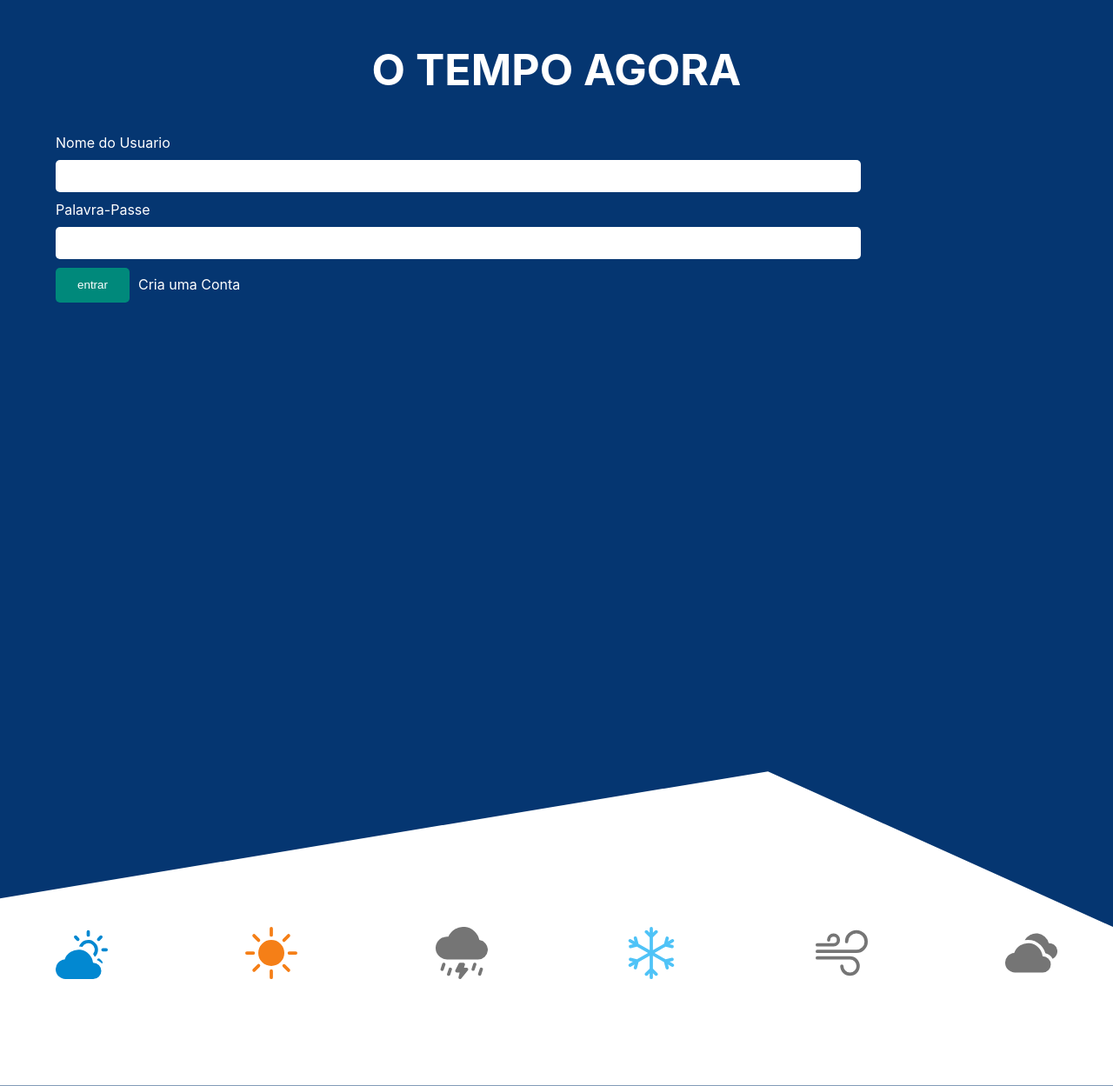
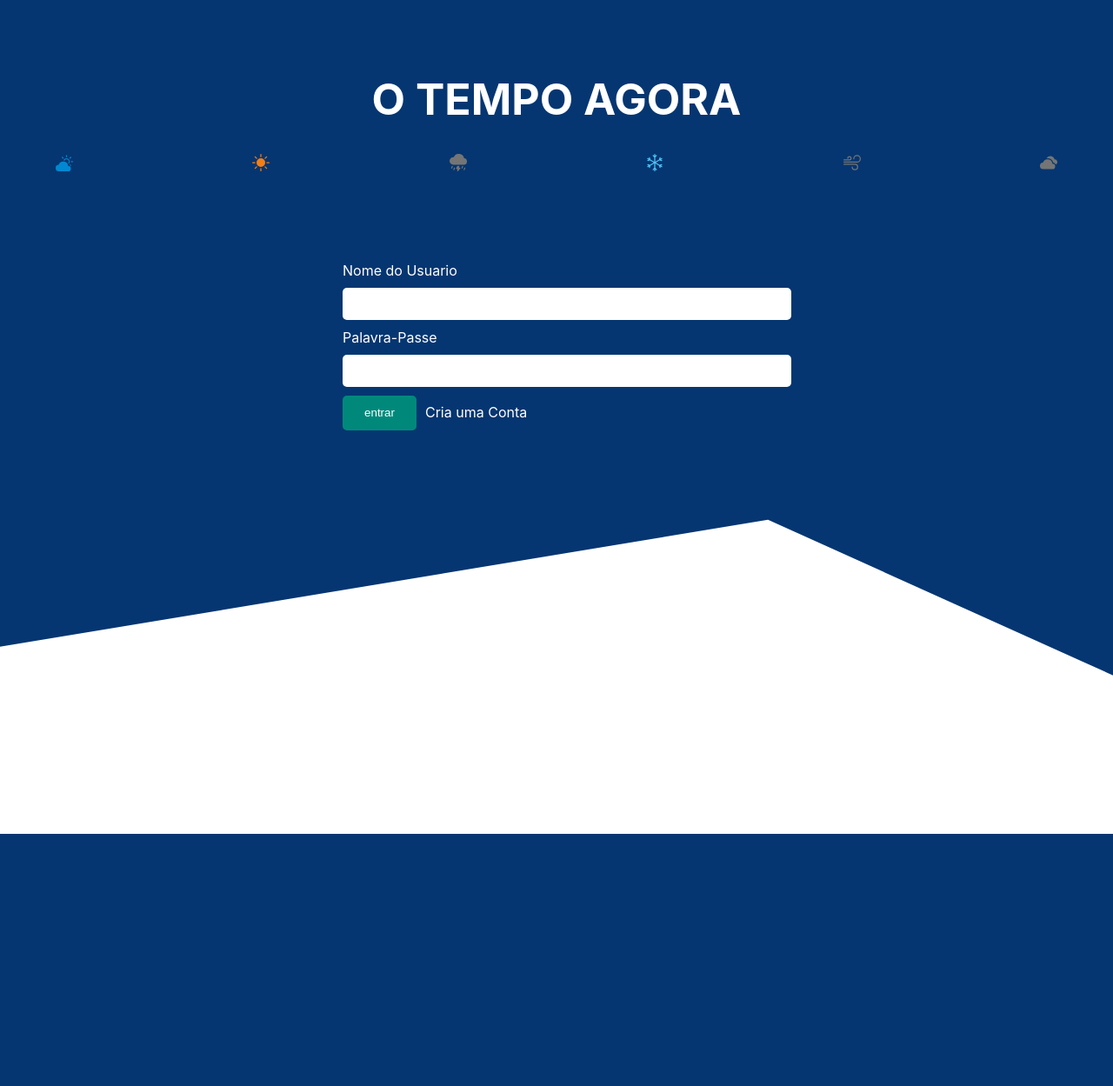
Before and after one commit to Tito-DM/PT_City_Tempo, a React (Create React App) app in the folder client/pt_tempo/: page /login in a window 1280 px wide. Shown: the whole page at 87% size. After the commit the page ends 959 px from the top, so only its background shows below. Built offline with nearby package versions, Linux system fonts and the light colour scheme.

Commit message:
refactor auth code

```diff
--- a/client/pt_tempo/src/pages/auth/auth.css
+++ b/client/pt_tempo/src/pages/auth/auth.css
@@ -1,4 +1,4 @@
-.center {
+.centerAuthContainer {
   margin: 7% 30%;
   width: 50%;
   padding: 10px;
@@ -46,6 +46,10 @@
 }
 
 .titleContainer {
+  display: flex;
+  flex-direction: column;
+  align-items: center;
+  justify-content: center;
   color: white;
   text-align: center;
   width: 100%;
@@ -66,9 +70,6 @@
 .weatheIcons {
   color: black;
   width: 90%;
-  position: absolute;
-  top: 50%;
-  left: 5%;
   display: flex;
   flex-direction: row;
   justify-content: space-between;
@@ -89,7 +90,7 @@
 /*Media Query Mobile*/
 
 @media (max-width: 550px) {
-  .center {
+  .centerAuthContainer {
     display: flex;
     justify-content: center;
     align-items: center;
--- a/client/pt_tempo/src/pages/auth/auth.js
+++ b/client/pt_tempo/src/pages/auth/auth.js
@@ -105,7 +105,30 @@ const Auth = () => {
   return (
     <div className="authMainContainer">
       <div className="titleContainer">
+        <div>
         <h1 className="title">O TEMPO AGORA </h1>
+        </div>
+
+        <div className="weatheIcons">
+          <div>
+            <BsFillCloudSunFill size={20} color="#0288d1" />
+          </div>
+          <div>
+            <BsFillSunFill size={20} color="#f57f17" />
+          </div>
+          <div>
+            <BsFillCloudLightningRainFill size={20} color="#757575" />
+          </div>
+          <div>
+            <BsSnow size={20} color="#4fc3f7 " />
+          </div>
+          <div>
+            <BsWind size={20} color="#757575" />
+          </div>
+          <div>
+            <BsCloudsFill size={20} color="#757575" />
+          </div>
+        </div>
       </div>
       <div className="msgAlertContainer">
         <div>
@@ -118,7 +141,7 @@ const Auth = () => {
         </div>
       </div>
 
-      <div className="center">
+      <div className="centerAuthContainer">
         <form onSubmit={HandleSubmit}>
           <div>
             <div className="inputLabel">
@@ -187,26 +210,7 @@ const Auth = () => {
       </div>
 
       <div className="weather">
-        <div className="weatheIcons">
-          <div>
-            <BsFillCloudSunFill size={60} color="#0288d1" />
-          </div>
-          <div>
-            <BsFillSunFill size={60} color="#f57f17" />
-          </div>
-          <div>
-            <BsFillCloudLightningRainFill size={60} color="#757575" />
-          </div>
-          <div>
-            <BsSnow size={60} color="#4fc3f7 " />
-          </div>
-          <div>
-            <BsWind size={60} color="#757575" />
-          </div>
-          <div>
-            <BsCloudsFill size={60} color="#757575" />
-          </div>
-        </div>
+
       </div>
     </div>
   );
```
